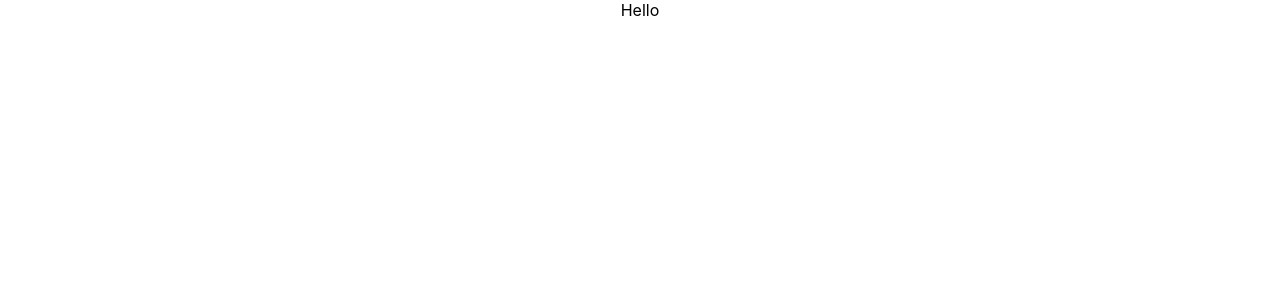
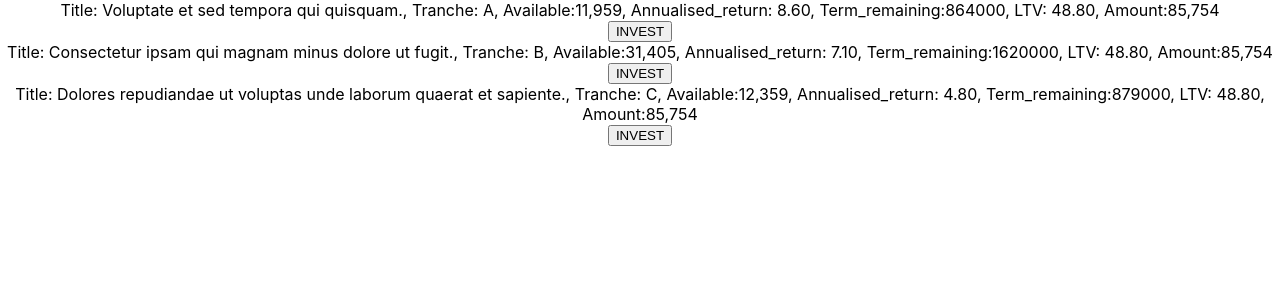
Before and after one commit to AmariEllington/lendinvest-test, a React (Create React App) app in the folder lendinvest-test/: page / in a window 1280 px wide. Shown: the top 300 px of the page. Built offline with nearby package versions, Linux system fonts and the light colour scheme.

Commit message:
modal added to loans

```diff
--- a/lendinvest-test/src/components/Loans.js
+++ b/lendinvest-test/src/components/Loans.js
@@ -1,7 +1,53 @@
 import React, { Component } from "react";
+import Modal from "../components/Modal";
 
 export default class Loans extends Component {
+  state = {
+    modalShowing: false,
+    amount: this.props.data.amount
+  };
+
+  toggleModal = () => {
+    console.log("toggling modal");
+    this.setState({
+      modalShowing: !this.state.modalShowing
+    });
+  };
+
+  onSubmit = event => {
+    event.preventDefault();
+    this.setState({
+      amount: this.state.amount + 1
+    });
+  };
+
   render() {
-    return <div>Hello</div>;
+    const {
+      title,
+      tranche,
+      available,
+      annualised_return,
+      term_remaining,
+      ltv,
+      amount,
+      id
+    } = this.props.data;
+
+    const { modalShowing } = this.state;
+    return (
+      <div>
+        <div>
+          Title: {title}, Tranche: {tranche}, Available:{available},
+          Annualised_return: {annualised_return}, Term_remaining:
+          {term_remaining}, LTV: {ltv}, Amount:{amount}
+        </div>
+        <button onClick={this.toggleModal}>INVEST</button>
+        {modalShowing === true ? (
+          <Modal data={this.props.data} onSubmit={this.onSubmit} />
+        ) : (
+          <div />
+        )}
+      </div>
+    );
   }
 }
--- /dev/null
+++ b/lendinvest-test/src/components/Modal.js
@@ -0,0 +1,29 @@
+import React, { Component } from "react";
+
+export default class Modal extends Component {
+  render() {
+    const {
+      title,
+      tranche,
+      available,
+      annualised_return,
+      term_remaining,
+      ltv,
+      amount,
+      id
+    } = this.props.data;
+
+    return (
+      <div>
+        Invest In Loan: {title}
+        Amount Available: {available}
+        Loan Ends In: {term_remaining}
+        <form>
+          <label> Investment Amount: (£)</label>
+          <input type="number" name="input" />
+          <input type="submit" name="inviest" onSubmit={this.props.onSubmit} />
+        </form>
+      </div>
+    );
+  }
+}
--- a/lendinvest-test/src/containers/HomePage.js
+++ b/lendinvest-test/src/containers/HomePage.js
@@ -6,11 +6,14 @@ export default class HomePage extends Component {
   state = {
     data: Data.loans
   };
+
   render() {
-    console.log(this.state.data);
+    const { data } = this.state;
     return (
       <div>
-        <Loans />
+        {data.map(data => (
+          <Loans data={data} key={data.id} />
+        ))}
       </div>
     );
   }
```
